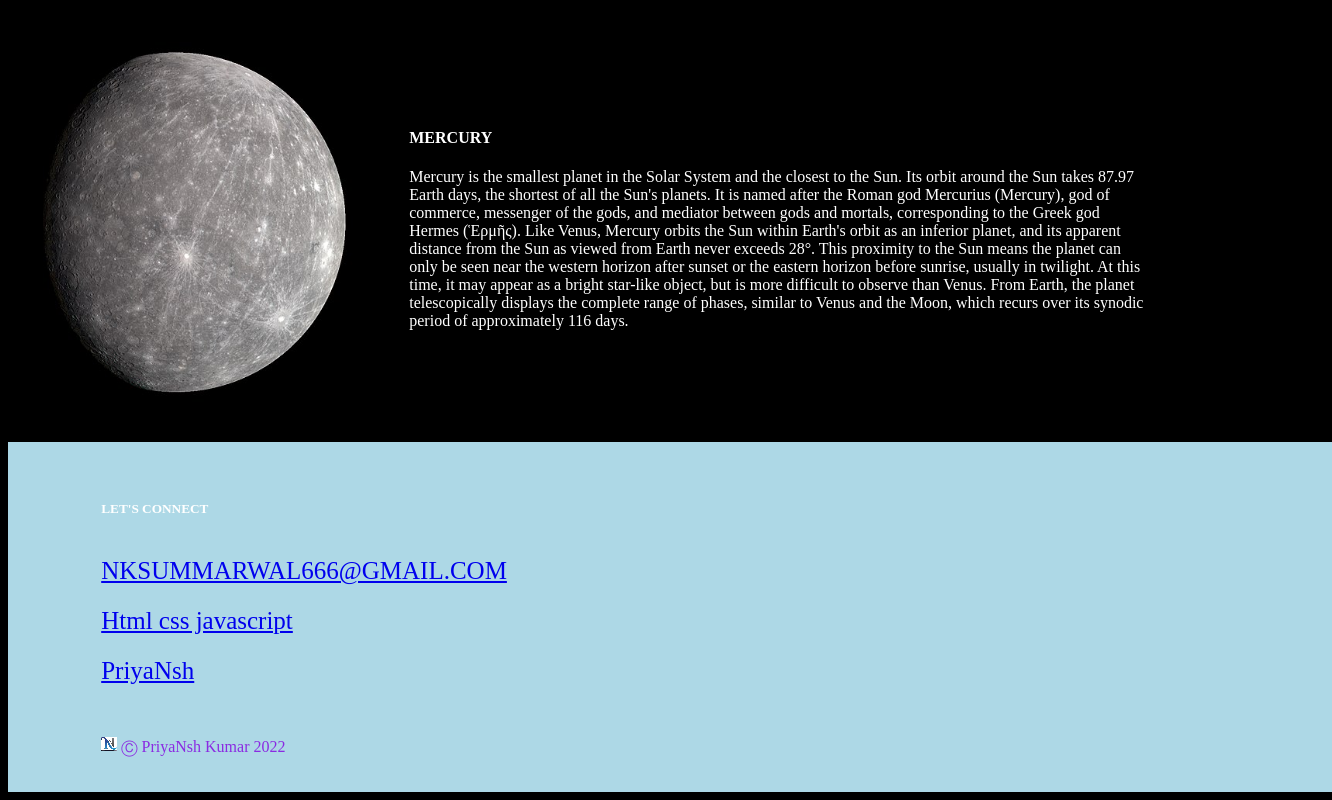
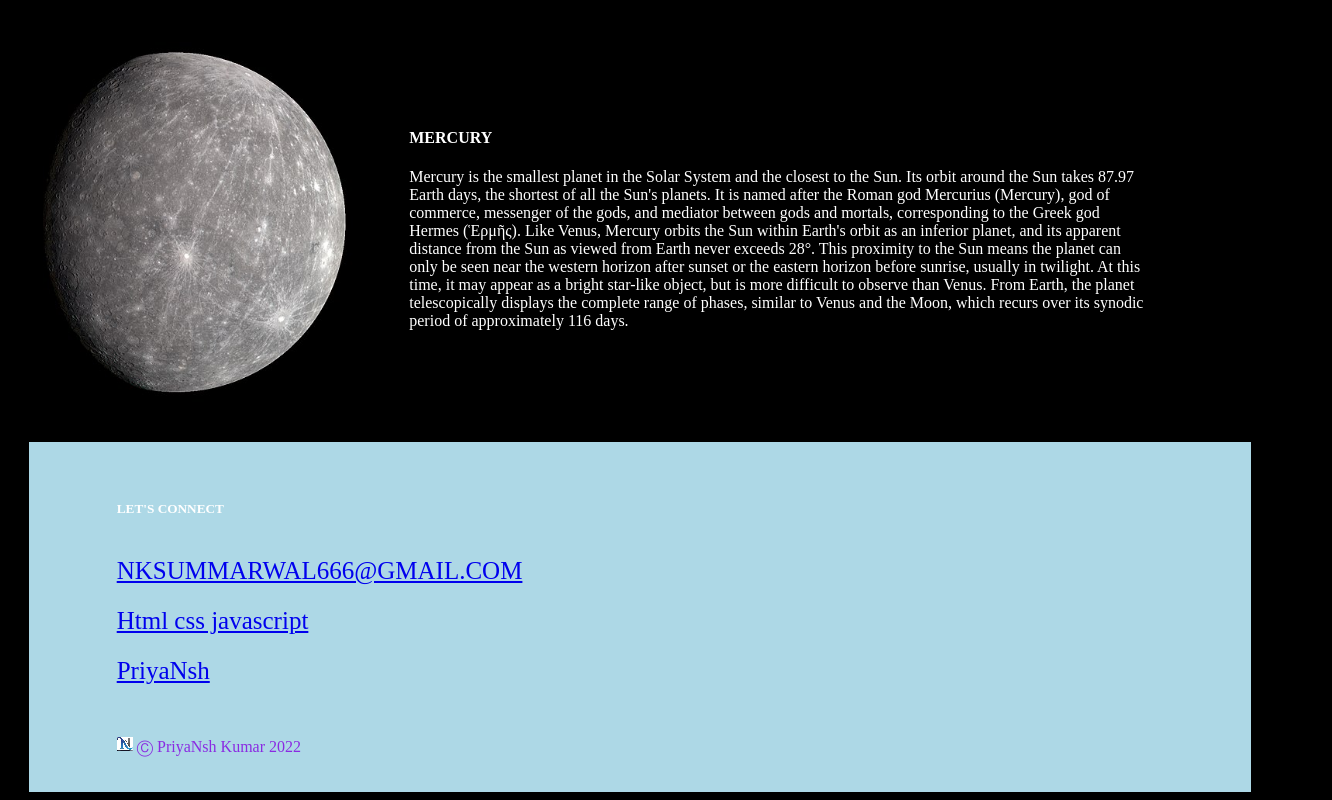
Before and after one commit to priyanshnk0001/nk, a plain HTML site: page index.html in a window 1280 px wide. Shown: the part 901-1701 px from the top of the page, 1332 px wide, since content can reach past the window. Drawn offline with Linux system fonts and the light colour scheme.

Commit message:
Add files via upload

```diff
--- a/index.css
+++ b/index.css
@@ -149,9 +149,11 @@ justify-content: space-between;
 }
 
 .bottom-container{
+    margin-left: auto;
+    margin-right: auto;
     background-color: lightblue;
     display: flex;
-    width: 100%;
+    width: 92%;
     height: auto;
     justify-content: flex-start;
     flex-direction: column;
```
